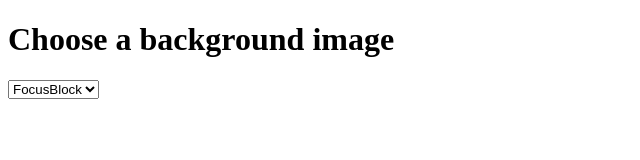
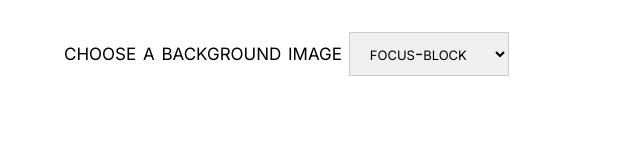
Before and after one commit to cats256/FocusBlock, a browser extension: page options/options.html in a window 1280 px wide. Shown: the whole page, without its empty margins (0-640 px from the left). Drawn offline with nearby package versions, Linux system fonts and the light colour scheme.

Commit message:
Allows user to switch between background images

```diff
--- /dev/null
+++ b/options/options.css
@@ -0,0 +1,19 @@
+body {
+  font-family: "Inter", sans-serif !important;
+  font-size: 24px;
+  margin-top: 32px;
+  margin-left: 64px;
+  font-variant: small-caps !important;
+}
+
+select {
+  font-family: "Inter";
+  font-variant: small-caps;
+  border-radius: 0;
+  border: 1px solid #ccc;
+  padding-left: 16px;
+  font-size: 18px;
+  width: 160px;
+  height: 44px;
+  font-weight: 500;
+}
--- a/options.html
+++ b/options/options.html
@@ -9,14 +9,16 @@
       href="https://fonts.googleapis.com/css2?family=Material+Symbols+Outlined:opsz,wght,FILL,GRAD@48,400,0,0&family=Inter&display=swap"
       rel="stylesheet"
     />
+    <link rel="stylesheet" href="options.css" />
+    <script src="options.js" defer></script>
   </head>
   <title>FocusBlock</title>
   <body>
-    <h1>Choose a background image</h1>
-    <select id="background-image">
-      <option value="icon/icon.png">FocusBlock</option>
-      <option value="icons/dangerous.svg">Dangerous</option>
-      <option value="icons/lotus.svg">Lotus</option>
+    <label>choose a background image</label>
+    <select id="background-img-dropdown">
+      <option value="icons/icon.png">focus-block</option>
+      <option value="icons/dangerous.svg">dangerous</option>
+      <option value="icons/lotus.svg">lotus</option>
     </select>
   </body>
 </html>
--- /dev/null
+++ b/options/options.js
@@ -0,0 +1,6 @@
+const backgroundImageDropdown = document.getElementById("background-img-dropdown");
+
+backgroundImageDropdown.addEventListener("change", async (e) => {
+  const { value } = e.target;
+  chrome.storage.local.set({ backgroundImage: value });
+});
```
Also changed, not shown: content/content-script.js (+20 -17 lines), service-worker.js (+6 -1 lines), manifest.json.
